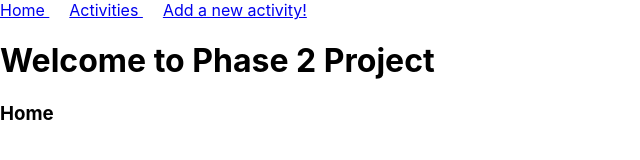
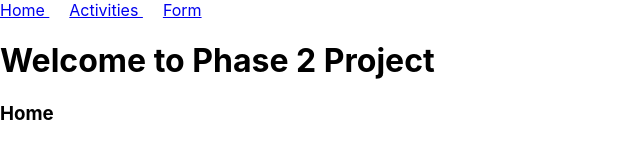
Before and after one commit to ttuannguyen/travelster-frontend, a React (Create React App) app: page / in a window 1280 px wide. Shown: the top 160 px of the page, without its empty margins (0-640 px from the left). Built offline with nearby package versions, Linux system fonts and the light colour scheme; the HTML template or start-up script is replaced by a standard one.

Commit message:
add NavLinks to components and assign paths matching urls in App.js

```diff
--- a/src/components/Navbar.jsx
+++ b/src/components/Navbar.jsx
@@ -6,7 +6,7 @@ const Navbar = () => {
       <div>
           <NavLink style={{ marginRight: "20px" }} to="/"> Home </NavLink>
           <NavLink style={{ marginRight: "20px" }} to="/activities"> Activities </NavLink>
-          <NavLink style={{ marginRight: "20px" }} to="/activities/new"> Add a new activity! </NavLink>
+          <NavLink style={{ marginRight: "20px" }} to="/activities/new"> Form </NavLink>
       </div>
   )
 }
```
